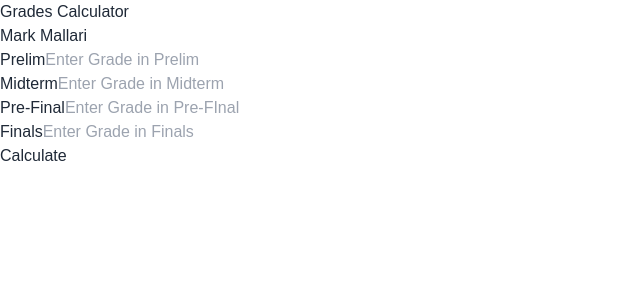
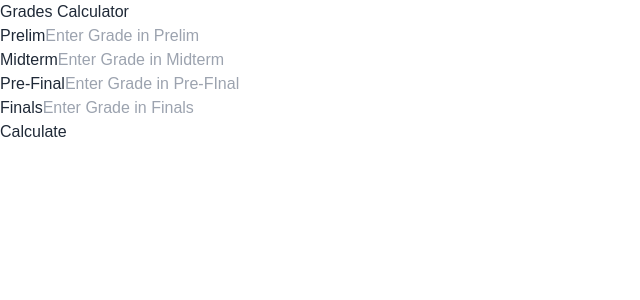
Before and after one commit to MarkMallari16/grade-result-sti, a Vue app: page / in a window 1280 px wide. Shown: the top 300 px of the page, without its empty margins (0-640 px from the left). Built offline with nearby package versions, Linux system fonts and the light colour scheme.

Commit message:
remove name

```diff
--- a/src/App.vue
+++ b/src/App.vue
@@ -25,7 +25,6 @@ const calculateGrade = () => {
 <template>
   <header class="mb-4 text-center p-5">
     <h1 class="text-4xl font-black">Grades Calculator</h1>
-    <p>Mark Mallari</p>
   </header>
 
   <main >
```
